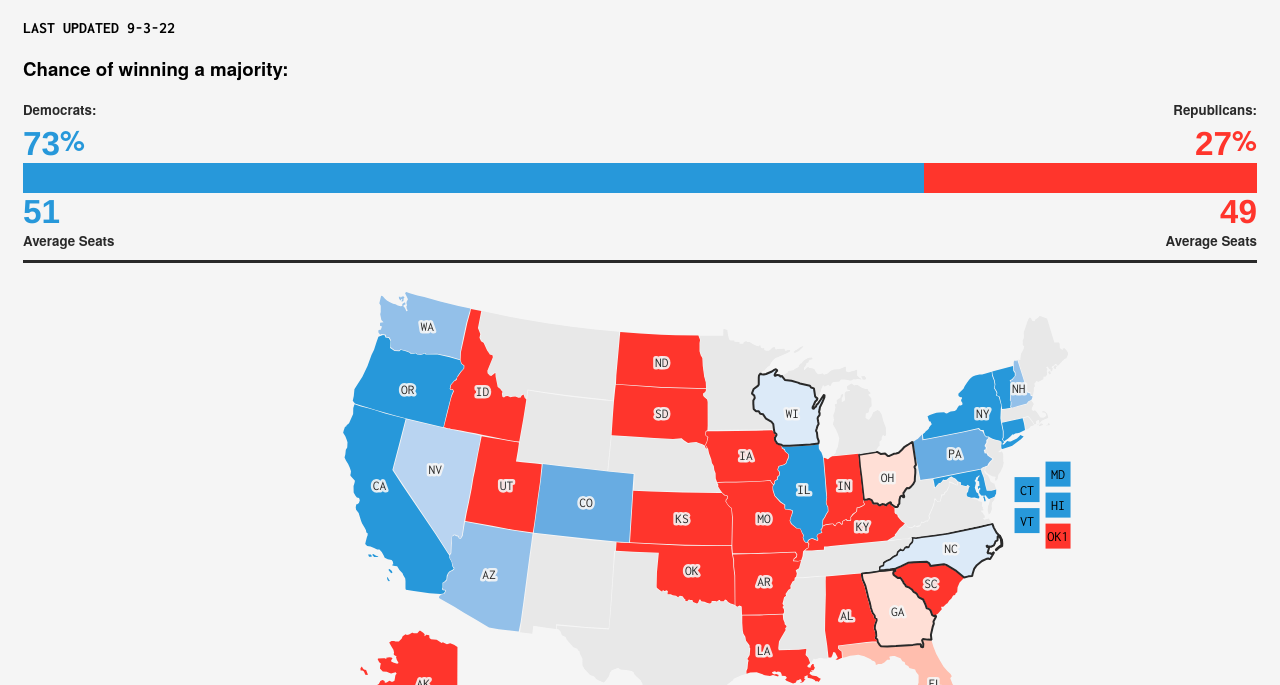
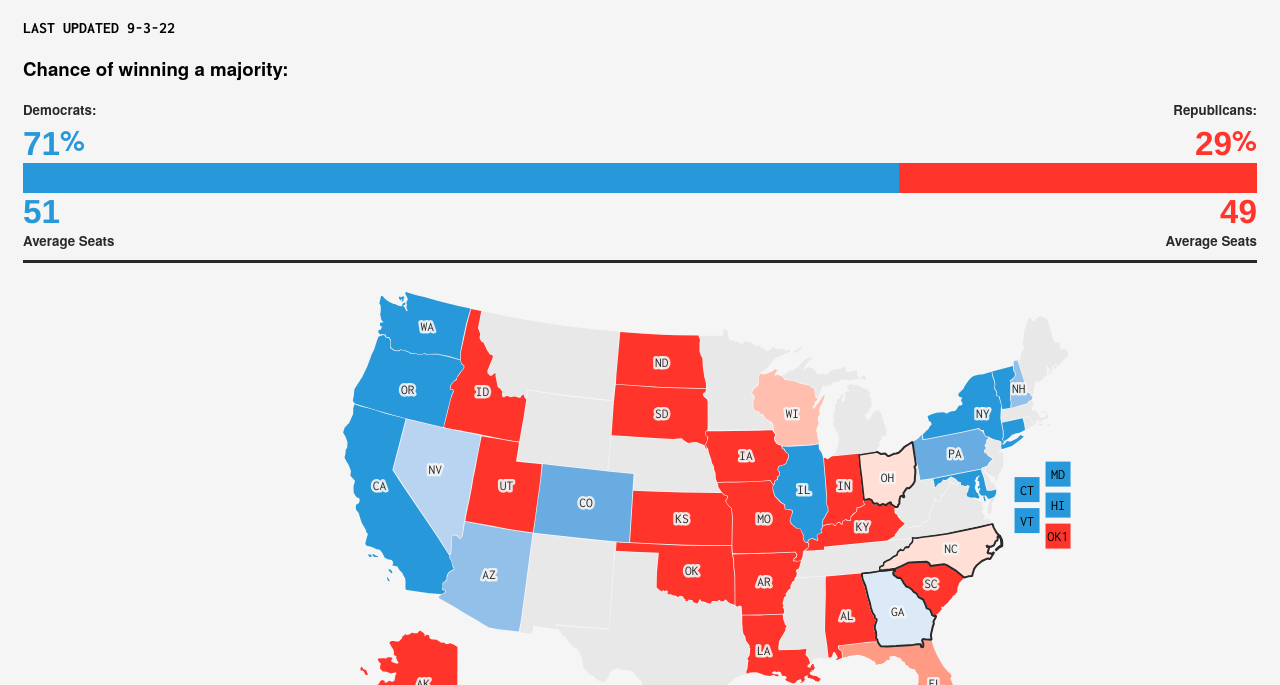
Before and after one commit to djrubio2/forecast2022, a plain HTML site: page index.html in a window 1280 px wide. Shown: the part 103-788 px from the top of the page. Drawn offline with nearby package versions, Linux system fonts and the light colour scheme.

Commit message:
Add files via upload

```diff
--- a/chart.html
+++ b/chart.html
@@ -68,7 +68,7 @@ path {
 <script src="https://d3js.org/d3.v4.min.js"></script>
 
 <script>
-var day =18.4;
+var day =22.1;
 var	margin = {top: 30, right: 100, bottom: 30, left: 50},
 	width = 400 - margin.left - margin.right,
 	height = 270 - margin.top - margin.bottom;
--- a/data.csv
+++ b/data.csv
@@ -5,3 +5,4 @@ date,Dem,GOP,DemSeats,GOPSeats
 09/04/2022,72.48,27.52,51.05,48.95
 09/05/2022,72.48,27.52,51.05,48.95
 09/06/2022,72.46,27.54,51.05,48.95
+09/07/2022,70.59,29.41,50.80,49.20
--- a/index.html
+++ b/index.html
@@ -84,7 +84,7 @@
         <div id="map" style="width:100%; height:500px;" onmouseout="hideInfo()"></div>
 
         <div id="keybox">
-          <p style="text-align: left">Key</p>
+          <span style="text-align: left">Key</span>
           <table id ="key">
             <tr>
               <th>>50%</th>
@@ -136,11 +136,12 @@
 
 <h2>Chance of Winning Over Time</h2>
     <iframe src="chart.html" width="100%"height="300px"></iframe>
-
+<div id="para">
             <p>This cycle starts with roughly the same chance of a Democratic majority as last cycle. Control of the Senate rests on a knife's edge. Democrats can only afford a net loss of one seat. Likewise, Republicans need to add just one seat to win a majority.</p>
 <p>While the national environment should favor the GOP, poor candidate quality has plagued them in key races. Additionally, the <i>Dobbs</i> decision may be contributing to a more favorable environment for Democrats that once expected.</i></p>
 <h2>About</h2>
     <p>This Senate forecast combines polling and fundamentals such as fundraising to predict the vote share. It then simulates 10,000 possible different outcomes.</p>
+  </div>
     <h2>Possible Outcomes</h2>
 <table id ="dist">
   <tr>
@@ -161,7 +162,7 @@
 var dSeatAvg = 51;
 var rSeatAvg = 49;
 
-var displayProbDem =73;
+var displayProbDem =71;
 var displayProbTie =0;
 var displayProbGOP = 100 - (displayProbDem+displayProbTie);
 
@@ -197,15 +198,15 @@ var dist = [
   },
   {
     "DEM": 49,
-    "Prob %": 0.1
+    "Prob %": 0.12
   },
   {
     "DEM": 50,
-    "Prob %": 0.13
+    "Prob %": 0.14
   },
   {
     "DEM": 51,
-    "Prob %": 0.13
+    "Prob %": 0.16
   },
   {
     "DEM": 52,
@@ -217,22 +218,18 @@ var dist = [
   },
   {
     "DEM": 54,
-    "Prob %": 0.1
+    "Prob %": 0.09
   },
   {
     "DEM": 55,
-    "Prob %": 0.06
+    "Prob %": 0.04
   },
   {
     "DEM": 56,
-    "Prob %": 0.02
+    "Prob %": 0.01
   },
   {
     "DEM": 57,
-    "Prob %": 0
-  },
-  {
-    "DEM": 58,
     "Prob %": 0
   },
   {
@@ -245,9 +242,9 @@ var states = [
     "State": "AL",
     "DemProb": 0,
     "RepProb": 1,
-    "DEM": 30.72815738,
-    "GOP": 69.27184262,
-    "Marg": -38.54368525,
+    "DEM": 30.71227622,
+    "GOP": 69.28772378,
+    "Marg": -38.57544757,
     "StateName": "Alabama",
     "DemCand": "Will Boyd",
     "RepCand": "Katie Britt",
@@ -256,11 +253,11 @@ var states = [
   },
   {
     "State": "AK",
-    "DemProb": 0.0009,
-    "RepProb": 0.9991,
-    "DEM": 38.22806912,
-    "GOP": 61.77193088,
-    "Marg": -23.54386177,
+    "DemProb": 0.0005,
+    "RepProb": 0.9995,
+    "DEM": 38.21218796,
+    "GOP": 61.78781204,
+    "Marg": -23.57562409,
     "StateName": "Alaska",
     "DemCand": "a Democrat",
     "RepCand": "a Republican",
@@ -271,9 +268,9 @@ var states = [
     "State": "AR",
     "DemProb": 0,
     "RepProb": 1,
-    "DEM": 29.6518255,
-    "GOP": 70.3481745,
-    "Marg": -40.69634901,
+    "DEM": 29.63594434,
+    "GOP": 70.36405566,
+    "Marg": -40.72811133,
     "StateName": "Arkansas",
     "DemCand": "Natalie James",
     "RepCand": "John Boozman",
@@ -282,11 +279,11 @@ var states = [
   },
   {
     "State": "AZ",
-    "DemProb": 0.7924,
-    "RepProb": 0.2076,
-    "DEM": 52.85465575,
-    "GOP": 47.14534425,
-    "Marg": 5.709311493,
+    "DemProb": 0.7188,
+    "RepProb": 0.2812,
+    "DEM": 52.08596401,
+    "GOP": 47.91403599,
+    "Marg": 4.171928018,
     "StateName": "Arizona",
     "DemCand": "Mark Kelly",
     "RepCand": "Blake Masters",
@@ -295,11 +292,11 @@ var states = [
   },
   {
     "State": "CA",
-    "DemProb": 0.9999,
-    "RepProb": 0.0001,
-    "DEM": 64.37317649,
-    "GOP": 35.62682351,
-    "Marg": 28.74635297,
+    "DemProb": 1,
+    "RepProb": 0,
+    "DEM": 64.35729533,
+    "GOP": 35.64270467,
+    "Marg": 28.71459065,
     "StateName": "California",
     "DemCand": "Alex Padilla",
     "RepCand": "Mark Meuser",
@@ -308,11 +305,11 @@ var states = [
   },
   {
     "State": "CO",
-    "DemProb": 0.8693,
-    "RepProb": 0.1307,
-    "DEM": 53.95264524,
-    "GOP": 46.04735476,
-    "Marg": 7.905290472,
+    "DemProb": 0.8837,
+    "RepProb": 0.1163,
+    "DEM": 54.29276138,
+    "GOP": 45.70723862,
+    "Marg": 8.585522756,
     "StateName": "Colorado",
     "DemCand": "Michael Bennet",
     "RepCand": "Joe O'Dea",
@@ -321,11 +318,11 @@ var states = [
   },
   {
     "State": "CT",
-    "DemProb": 0.9913,
-    "RepProb": 0.0087,
-    "DEM": 58.5511271,
-    "GOP": 41.4488729,
-    "Marg": 17.1022542,
+    "DemProb": 0.9963,
+    "RepProb": 0.0037,
+    "DEM": 59.67829924,
+    "GOP": 40.32170076,
+    "Marg": 19.35659848,
     "StateName": "Connecticut",
     "DemCand": "Blumenthal",
     "RepCand": "Levy",
@@ -334,11 +331,11 @@ var states = [
   },
   {
     "State": "FL",
-    "DemProb": 0.317,
-    "RepProb": 0.683,
-    "DEM": 48.23742234,
-    "GOP": 51.76257766,
-    "Marg": -3.525155321,
+    "DemProb": 0.2156,
+    "RepProb": 0.7844,
+    "DEM": 47.28111854,
+    "GOP": 52.71888146,
+    "Marg": -5.437762914,
     "StateName": "Florida",
     "DemCand": "Demmings",
     "RepCand": "Rubio",
@@ -347,11 +344,11 @@ var states = [
   },
   {
     "State": "GA",
-    "DemProb": 0.4832,
-    "RepProb": 0.5168,
-    "DEM": 49.78995797,
-    "GOP": 50.21004203,
-    "Marg": -0.420084065,
+    "DemProb": 0.5573,
+    "RepProb": 0.4427,
+    "DEM": 50.47002466,
+    "GOP": 49.52997534,
+    "Marg": 0.9400493187,
     "StateName": "Georgia",
     "DemCand": "Warnock",
     "RepCand": "Walker",
@@ -362,9 +359,9 @@ var states = [
     "State": "HI",
     "DemProb": 1,
     "RepProb": 0,
-    "DEM": 72.22935507,
-    "GOP": 27.77064493,
-    "Marg": 44.45871014,
+    "DEM": 72.21347391,
+    "GOP": 27.78652609,
+    "Marg": 44.42694783,
     "StateName": "Hawaii",
     "DemCand": "Schatz",
     "RepCand": "McDermott",
@@ -375,9 +372,9 @@ var states = [
     "State": "ID",
     "DemProb": 0,
     "RepProb": 1,
-    "DEM": 25.0148139,
-    "GOP": 74.9851861,
-    "Marg": -49.97037221,
+    "DEM": 24.99893274,
+    "GOP": 75.00106726,
+    "Marg": -50.00213452,
     "StateName": "Idaho",
     "DemCand": "Roth",
     "RepCand": "Crapo",
@@ -386,11 +383,11 @@ var states = [
   },
   {
     "State": "IL",
-    "DemProb": 0.9971,
-    "RepProb": 0.0029,
-    "DEM": 59.98437877,
-    "GOP": 40.01562123,
-    "Marg": 19.96875755,
+    "DemProb": 0.9916,
+    "RepProb": 0.0084,
+    "DEM": 58.81425495,
+    "GOP": 41.18574505,
+    "Marg": 17.62850989,
     "StateName": "Illinois",
     "DemCand": "Duckworth",
     "RepCand": "Salvi",
@@ -399,11 +396,11 @@ var states = [
   },
   {
     "State": "IN",
-    "DemProb": 0.0005,
-    "RepProb": 0.9995,
-    "DEM": 37.39056156,
-    "GOP": 62.60943844,
-    "Marg": -25.21887688,
+    "DemProb": 0.0002,
+    "RepProb": 0.9998,
+    "DEM": 37.37706257,
+    "GOP": 62.62293743,
+    "Marg": -25.24587485,
     "StateName": "Indiana",
     "DemCand": "McDermott",
     "RepCand": "Young",
@@ -412,11 +409,11 @@ var states = [
   },
   {
     "State": "IA",
-    "DemProb": 0.0518,
-    "RepProb": 0.9482,
-    "DEM": 44.07698894,
-    "GOP": 55.92301106,
-    "Marg": -11.84602213,
+    "DemProb": 0.0319,
+    "RepProb": 0.9681,
+    "DEM": 43.31274139,
+    "GOP": 56.68725861,
+    "Marg": -13.37451723,
     "StateName": "Iowa",
     "DemCand": "Franken",
     "RepCand": "Grassley",
@@ -425,11 +422,11 @@ var states = [
   },
   {
     "State": "KS",
-    "DemProb": 0.0003,
-    "RepProb": 0.9997,
-    "DEM": 35.40476965,
-    "GOP": 64.59523035,
-    "Marg": -29.1904607,
+    "DemProb": 0,
+    "RepProb": 1,
+    "DEM": 35.39127066,
+    "GOP": 64.60872934,
+    "Marg": -29.21745867,
     "StateName": "Kansas",
     "DemCand": "Holland",
     "RepCand": "Moran",
@@ -440,9 +437,9 @@ var states = [
     "State": "KY",
     "DemProb": 0.0002,
     "RepProb": 0.9998,
-    "DEM": 36.85546081,
-    "GOP": 63.14453919,
-    "Marg": -26.28907837,
+    "DEM": 36.84196183,
+    "GOP": 63.15803817,
+    "Marg": -26.31607634,
     "StateName": "Kentucky",
     "DemCand": "Booker",
     "RepCand": "Paul",
@@ -453,9 +450,9 @@ var states = [
     "State": "LA",
     "DemProb": 0,
     "RepProb": 1,
-    "DEM": 35.63969083,
-    "GOP": 64.36030917,
-    "Marg": -28.72061833,
+    "DEM": 35.62619185,
+    "GOP": 64.37380815,
+    "Marg": -28.7476163,
     "StateName": "Louisana",
     "DemCand": "a Democrat",
     "RepCand": "Kennedy",
@@ -466,9 +463,9 @@ var states = [
     "State": "MD",
     "DemProb": 1,
     "RepProb": 0,
-    "DEM": 65.50447464,
-    "GOP": 34.49552536,
-    "Marg": 31.00894927,
+    "DEM": 65.48859348,
+    "GOP": 34.51140652,
+    "Marg": 30.97718695,
     "StateName": "Maryland",
     "DemCand": "Van Hollen",
     "RepCand": "Chaffee",
@@ -477,11 +474,11 @@ var states = [
   },
   {
     "State": "MO",
-    "DemProb": 0.0314,
-    "RepProb": 0.9686,
-    "DEM": 43.32452603,
-    "GOP": 56.67547397,
-    "Marg": -13.35094794,
+    "DemProb": 0.0119,
+    "RepProb": 0.9881,
+    "DEM": 41.68263243,
+    "GOP": 58.31736757,
+    "Marg": -16.63473515,
     "StateName": "Missouri",
     "DemCand": "Busch Valentine",
     "RepCand": "Schmitt",
@@ -490,11 +487,11 @@ var states = [
   },
   {
     "State": "NV",
-    "DemProb": 0.6437,
-    "RepProb": 0.3563,
-    "DEM": 51.30638666,
-    "GOP": 48.69361334,
-    "Marg": 2.612773329,
+    "DemProb": 0.6062,
+    "RepProb": 0.3938,
+    "DEM": 51.05952745,
+    "GOP": 48.94047255,
+    "Marg": 2.1190549,
     "StateName": "Nevada",
     "DemCand": "Cortez-Masto",
     "RepCand": "Laxalt",
@@ -503,11 +500,11 @@ var states = [
   },
   {
     "State": "NH",
-    "DemProb": 0.7265,
-    "RepProb": 0.2735,
-    "DEM": 52.17187149,
-    "GOP": 47.82812851,
-    "Marg": 4.34374298,
+    "DemProb": 0.752,
+    "RepProb": 0.248,
+    "DEM": 52.43818842,
+    "GOP": 47.56181158,
+    "Marg": 4.876376848,
     "StateName": "New Hampshire",
     "DemCand": "Hassan",
     "RepCand": "Bouldoc",
@@ -516,11 +513,11 @@ var states = [
   },
   {
     "State": "NY",
-    "DemProb": 0.9997,
-    "RepProb": 0.0003,
-    "DEM": 62.36048711,
-    "GOP": 37.63951289,
-    "Marg": 24.72097422,
+    "DemProb": 0.9998,
+    "RepProb": 0.0002,
+    "DEM": 63.27815833,
+    "GOP": 36.72184167,
+    "Marg": 26.55631666,
     "StateName": "New York",
     "DemCand": "Schumer",
     "RepCand": "Pinion",
@@ -529,11 +526,11 @@ var states = [
   },
   {
     "State": "NC",
-    "DemProb": 0.5014,
-    "RepProb": 0.4986,
-    "DEM": 49.94081958,
-    "GOP": 50.05918042,
-    "Marg": -0.1183608461,
+    "DemProb": 0.4138,
+    "RepProb": 0.5862,
+    "DEM": 49.1807087,
+    "GOP": 50.8192913,
+    "Marg": -1.638582605,
     "StateName": "North Carolina",
     "DemCand": "Beasley",
     "RepCand": "Budd",
@@ -544,9 +541,9 @@ var states = [
     "State": "ND",
     "DemProb": 0,
     "RepProb": 1,
-    "DEM": 21.17150631,
-    "GOP": 78.82849369,
-    "Marg": -57.65698739,
+    "DEM": 21.15562515,
+    "GOP": 78.84437485,
+    "Marg": -57.68874971,
     "StateName": "North Dakota",
     "DemCand": "Christiansen",
     "RepCand": "Hoevan",
@@ -555,11 +552,11 @@ var states = [
   },
   {
     "State": "OH",
-    "DemProb": 0.4778,
-    "RepProb": 0.5222,
-    "DEM": 49.72433927,
-    "GOP": 50.27566073,
-    "Marg": -0.5513214566,
+    "DemProb": 0.4973,
+    "RepProb": 0.5027,
+    "DEM": 49.98313622,
+    "GOP": 50.01686378,
+    "Marg": -0.03372755468,
     "StateName": "Ohio",
     "DemCand": "Ryan",
     "RepCand": "Vance",
@@ -570,9 +567,9 @@ var states = [
     "State": "OK",
     "DemProb": 0,
     "RepProb": 1,
-    "DEM": 17.58335507,
-    "GOP": 82.41664493,
-    "Marg": -64.83328986,
+    "DEM": 17.56747391,
+    "GOP": 82.43252609,
+    "Marg": -64.86505217,
     "StateName": "Oklaholma",
     "DemCand": "a Democrat",
     "RepCand": "Lankford",
@@ -583,9 +580,9 @@ var states = [
     "State": "OK1",
     "DemProb": 0,
     "RepProb": 1,
-    "DEM": 28.81785087,
-    "GOP": 71.18214913,
-    "Marg": -42.36429826,
+    "DEM": 28.80196971,
+    "GOP": 71.19803029,
+    "Marg": -42.39606058,
     "StateName": "Oklaholma Special",
     "DemCand": "Mullin",
     "RepCand": "Horn",
@@ -594,11 +591,11 @@ var states = [
   },
   {
     "State": "OR",
-    "DemProb": 0.9979,
-    "RepProb": 0.0021,
-    "DEM": 60.36977963,
-    "GOP": 39.63022037,
-    "Marg": 20.73955926,
+    "DemProb": 0.9982,
+    "RepProb": 0.0018,
+    "DEM": 60.35389847,
+    "GOP": 39.64610153,
+    "Marg": 20.70779694,
     "StateName": "Oregon",
     "DemCand": "Wyden",
     "RepCand": "Perkins",
@@ -607,11 +604,11 @@ var states = [
   },
   {
     "State": "PA",
-    "DemProb": 0.8487,
-    "RepProb": 0.1513,
-    "DEM": 53.64254057,
-    "GOP": 46.35745943,
-    "Marg": 7.285081135,
+    "DemProb": 0.8314,
+    "RepProb": 0.1686,
+    "DEM": 53.4632307,
+    "GOP": 46.5367693,
+    "Marg": 6.926461406,
     "StateName": "Pennsylvania",
     "DemCand": "Fetterman",
     "RepCand": "Oz",
@@ -620,11 +617,11 @@ var states = [
   },
   {
     "State": "SC",
-    "DemProb": 0.0001,
-    "RepProb": 0.9999,
-    "DEM": 36.09202745,
-    "GOP": 63.90797255,
-    "Marg": -27.81594511,
+    "DemProb": 0,
+    "RepProb": 1,
+    "DEM": 36.07852846,
+    "GOP": 63.92147154,
+    "Marg": -27.84294308,
     "StateName": "South Carolina",
     "DemCand": "Matthews",
     "RepCand": "Scott",
@@ -635,9 +632,9 @@ var states = [
     "State": "SD",
     "DemProb": 0,
     "RepProb": 1,
-    "DEM": 27.91939763,
-    "GOP": 72.08060237,
-    "Marg": -44.16120473,
+    "DEM": 27.90589865,
+    "GOP": 72.09410135,
+    "Marg": -44.1882027,
     "StateName": "South Dakota",
     "DemCand": "Thune",
     "RepCand": "Bengs",
@@ -646,11 +643,11 @@ var states = [
   },
   {
     "State": "UT",
-    "DemProb": 0.0359,
-    "RepProb": 0.9641,
-    "DEM": 43.40570038,
-    "GOP": 56.59429962,
-    "Marg": -13.18859924,
+    "DemProb": 0.0015,
+    "RepProb": 0.9985,
+    "DEM": 39.62239967,
+    "GOP": 60.37760033,
+    "Marg": -20.75520066,
     "StateName": "Utah",
     "DemCand": "McMullin",
     "RepCand": "Lee",
@@ -661,9 +658,9 @@ var states = [
     "State": "VT",
     "DemProb": 1,
     "RepProb": 0,
-    "DEM": 65.51525185,
-    "GOP": 34.48474815,
-    "Marg": 31.0305037,
+    "DEM": 65.49937069,
+    "GOP": 34.50062931,
+    "Marg": 30.99874138,
     "StateName": "Vermont",
     "DemCand": "Welch",
     "RepCand": "Malloy",
@@ -672,11 +669,11 @@ var states = [
   },
   {
     "State": "WA",
-    "DemProb": 0.7875,
-    "RepProb": 0.2125,
-    "DEM": 52.85845334,
-    "GOP": 47.14154666,
-    "Marg": 5.716906679,
+    "DemProb": 0.9317,
+    "RepProb": 0.0683,
+    "DEM": 55.52080751,
+    "GOP": 44.47919249,
+    "Marg": 11.04161502,
     "StateName": "Washington",
     "DemCand": "Murray",
     "RepCand": "Smiley",
@@ -685,11 +682,11 @@ var states = [
   },
   {
     "State": "WI",
-    "DemProb": 0.5235,
-    "RepProb": 0.4765,
-    "DEM": 50.14994983,
-    "GOP": 49.85005017,
-    "Marg": 0.2998996685,
+    "DemProb": 0.3577,
+    "RepProb": 0.6423,
+    "DEM": 48.70253516,
+    "GOP": 51.29746484,
+    "Marg": -2.594929672,
     "StateName": "Wisconsin",
     "DemCand": "Barnes",
     "RepCand": "Johnson",
@@ -855,14 +852,20 @@ function Georgia(d){ //pull up infobox
     if(prob>99){
                 document.getElementById("probD").innerHTML=">99%";
                 document.getElementById("probR").innerHTML="<1%";
+                document.getElementById("rating").style.color="white"
+
     }
     else if(prob<1){
                 document.getElementById("probD").innerHTML="<1%";
                 document.getElementById("probR").innerHTML=">99%";
+                document.getElementById("rating").style.color="white"
+
                  }
     else{
                 document.getElementById("probD").innerHTML= Math.round(prob)+"%";
                 document.getElementById("probR").innerHTML= 100-Math.round(prob)+"%";
+                document.getElementById("rating").style.color="black"
+
         }
     if(d==31){ //Special styling for Alaska
             document.getElementById("probD").style.color= "#78bc1a";
@@ -871,11 +874,8 @@ function Georgia(d){ //pull up infobox
     }else{
           document.getElementById("probD").style.color= "#2798da";
           var rProb = 100 - prob;
-                document.getElementById("bar2").style.background = "linear-gradient(90deg, #2798da "+prob+"%, #ff352c "+prob+"%)"
-
+          document.getElementById("bar2").style.background = "linear-gradient(90deg, #2798da "+prob+"%, #ff352c "+prob+"%)";
 }
-
-
             document.getElementById("state").innerHTML= states[d].StateName;
             document.getElementById("dCand").innerHTML= states[d].DemCand;
             document.getElementById("rCand").innerHTML= states[d].RepCand;
@@ -886,24 +886,17 @@ document.getElementById("currentD").innerHTML= "i ";
   document.getElementById("currentR").innerHTML= "";
   document.getElementById("currentR").style.display= "none";
   document.getElementById("currentD").style.display= "inline";
-
-
-
 } if(states[d].Incumbent=="R"){
     document.getElementById("currentR").innerHTML= "i ";
     document.getElementById("currentD").innerHTML= "";
     document.getElementById("currentD").style.display= "none";
     document.getElementById("currentR").style.display= "inline";
-
-
 }
  if(states[d].Incumbent=="N"){
   document.getElementById("currentR").innerHTML= "";
     document.getElementById("currentD").innerHTML= "";
     document.getElementById("currentD").style.display= "none";
     document.getElementById("currentR").style.display= "none";
-
-
 }
 var margin = Math.round(states[d].DEM-states[d].GOP);
                 if(margin>0){
@@ -1177,11 +1170,12 @@ width:10.55%;
     #keybox{
       position: relative;
       top: -100;
+      text-align: left;
       left:10;
       border: 3px solid black;
       width: 180px;
       padding: 5px;
-height: 80px;
+      height: 69px;
       display: table;
       background-color: #f5f5f5;
       box-shadow: 5px 5px 0px black;
@@ -1243,11 +1237,17 @@ background-color: #f5f5f5;
         height:150px;
         position: absolute;
    }
+   #para{
+    border:3px solid black;
+    padding: 10px;
+    box-shadow: 5px 5px 0px black;
+
+   }
     #state{
         font-size: 15pt;
     }
     #notupD{
-        background-color: #2e9af3;
+        background-color: #2798da;
     float:left;
     }
     hr{
@@ -1334,6 +1334,8 @@ text-decoration: none;
     #states-container{
         width: 100%;
         padding: 0;
+        font-family:'Inconsolata';
+        text-transform: uppercase;
     }
     .block,.blockD,.blockR{
          height:30px;
@@ -1429,5 +1431,15 @@ border-bottom: 1px solid #292929;
     .block{
         width:2.857%;
     }
+    #keybox{
+
+      border: 3px solid black;
+      width: 180px;
+      padding: 5px;
+      height: 80px;
+      display: block;
+      background-color: #f5f5f5;
+      box-shadow: 5px 5px 0px black;
+}
     }
 </style>
```
Lines whose indentation alone changed are shown as unchanged.
